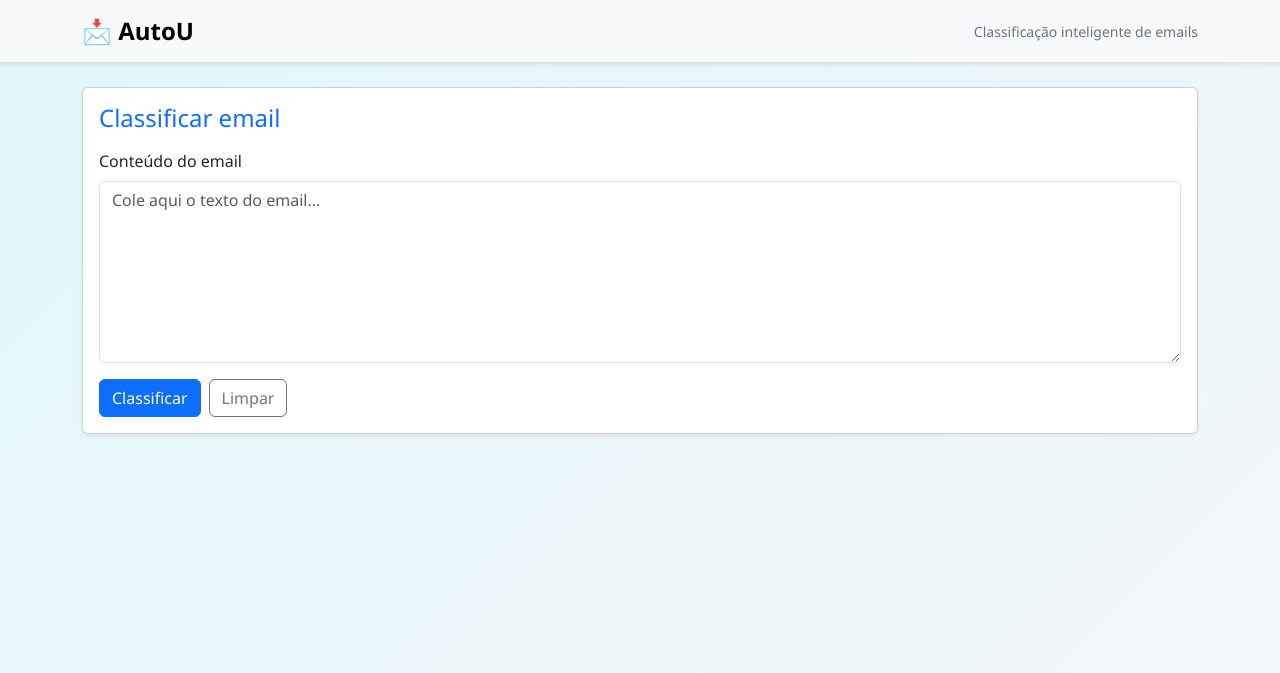
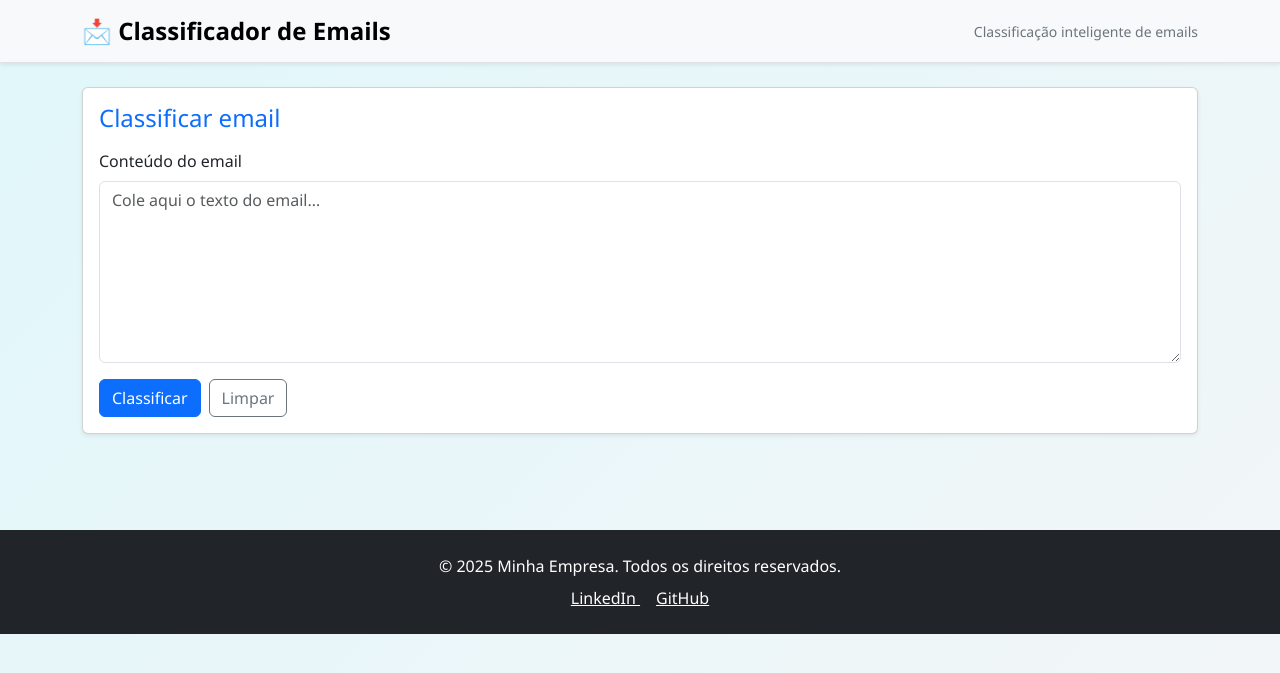
Before and after one commit to BrunooA/classificador-email, a Flask app: page / in a window 1280 px wide. Shown: the top 673 px of the page. Run offline with Flask 3, Linux system fonts and the light colour scheme.

Commit message:
add-footer

```diff
--- a/templates/index.html
+++ b/templates/index.html
@@ -19,7 +19,7 @@
   <!-- Navbar -->
   <nav class="navbar navbar-expand-lg bg-body-tertiary border-bottom shadow-sm">
     <div class="container">
-      <a class="navbar-brand fw-semibold" href="/">📩 AutoU</a>
+      <a class="navbar-brand fw-semibold" href="/">📩 Classificador de Emails</a>
       <span class="navbar-text small text-secondary">
         Classificação inteligente de emails
       </span>
@@ -95,6 +95,19 @@
     </div>
 
   </main>
+ <footer class="bg-dark text-white py-4 mt-5">
+  <div class="container text-center">
+    <p class="mb-2">&copy; 2025 Minha Empresa. Todos os direitos reservados.</p>
+
+    <!-- Links para redes sociais -->
+    <a href="https://www.linkedin.com/in/bruno-araujo-79a735206/" target="_blank" class="text-white me-3">
+      <i class="fab fa-linkedin fa-lg"></i> LinkedIn
+    </a>
+    <a href="https://github.com/BrunooA/classificador-email" target="_blank" class="text-white">
+      <i class="fab fa-github fa-lg"></i> GitHub
+    </a>
+  </div>
+</footer>
 
   <!-- Bootstrap JS -->
   <script
```
